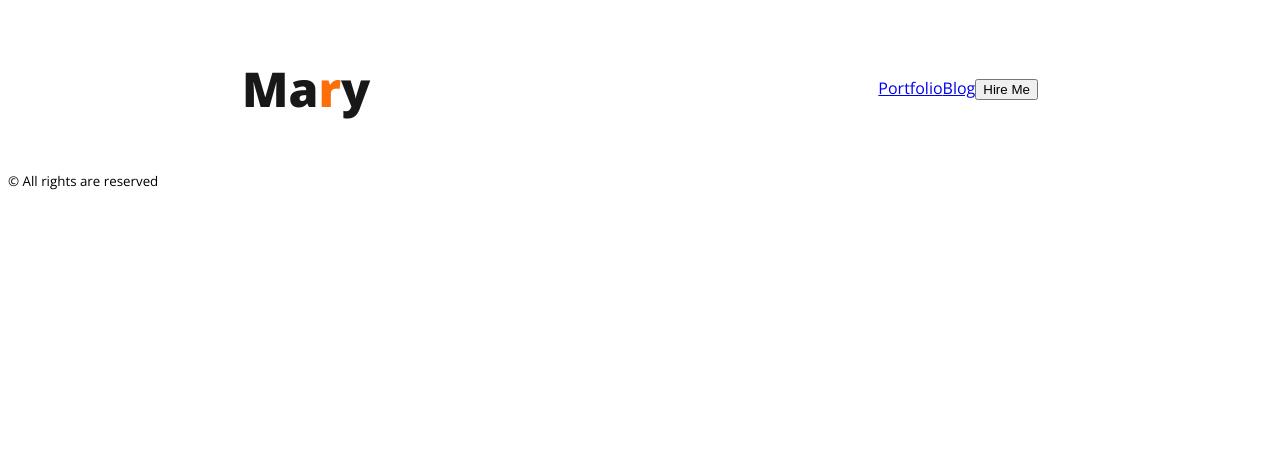
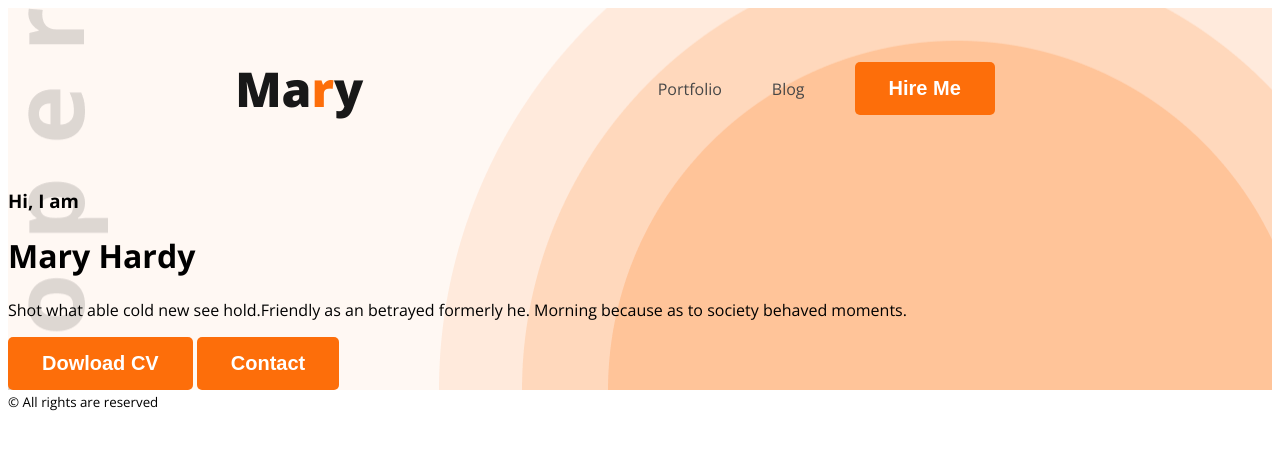
Before and after one commit to SuronjoyRoy/my-portfolio-website, a plain HTML site: page index.html in a window 1280 px wide. Drawn offline with nearby package versions, Linux system fonts and the light colour scheme.

Commit message:
banner description added

```diff
--- a/css/style.css
+++ b/css/style.css
@@ -7,7 +7,15 @@ body{
 .text-primary {
     color: #FD6E0A;
 }
-
+button.btn-primary {
+    background-color: #FD6E0A;
+    border-radius: 5px;
+    border: 0;
+    color: #fff;
+    font-size: 20px;
+    font-weight: 700;
+    padding: 15px 34px;
+}
 /* Nav css styles */
 .logo-title {
     color: #181818;
@@ -18,10 +26,23 @@ nav {
     display: flex;
     justify-content: space-around;
     align-items: center;
+    margin: 0px 100px;
 }
 nav>ul{
     display: flex;
+    align-items: center;
 }
 nav li{
     list-style: none;
+    margin-right: 50px;
 }
+nav li a{
+    text-decoration: none;
+    color: #474747;
+}
+header {
+    background-color: #FFF8F3;
+    background-image: url(../images/header_bg.png), url(../images/developer.png);
+    background-repeat: no-repeat;
+    background-position: bottom right, top left;
+}
--- a/index.html
+++ b/index.html
@@ -18,6 +18,17 @@
                 </li>
             </ul>
         </nav>
+        <div class="banner">
+            <div class="banner-descrip">
+                <div class="my-name">
+                    <h3>Hi, I am</h3>
+                    <h1>Mary Hardy</h1>
+                    <p>Shot what able cold new see hold.Friendly as an betrayed formerly he. Morning because as to society behaved moments.</p>
+                    <button class="btn-primary">Dowload CV</button>
+                    <button class="btn-primary">Contact</button>
+                </div>
+            </div>
+        </div>
     </header>
     <main>
 
```
